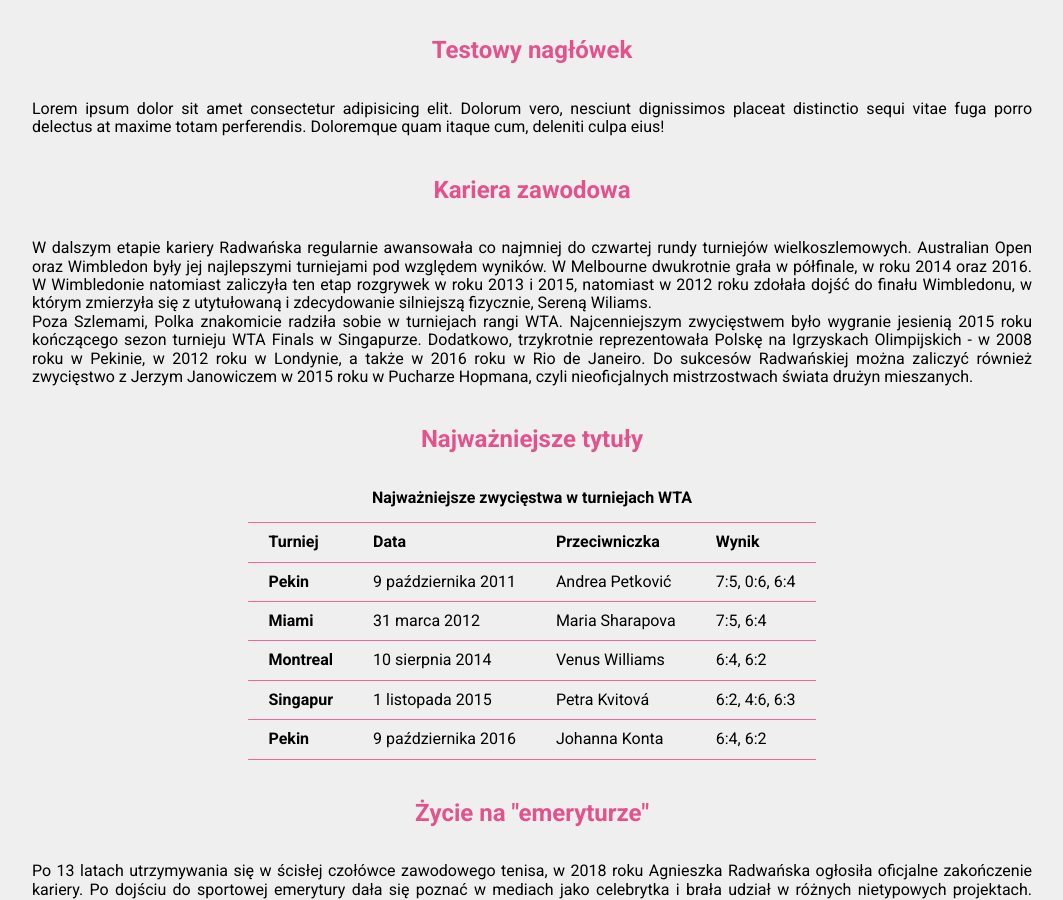
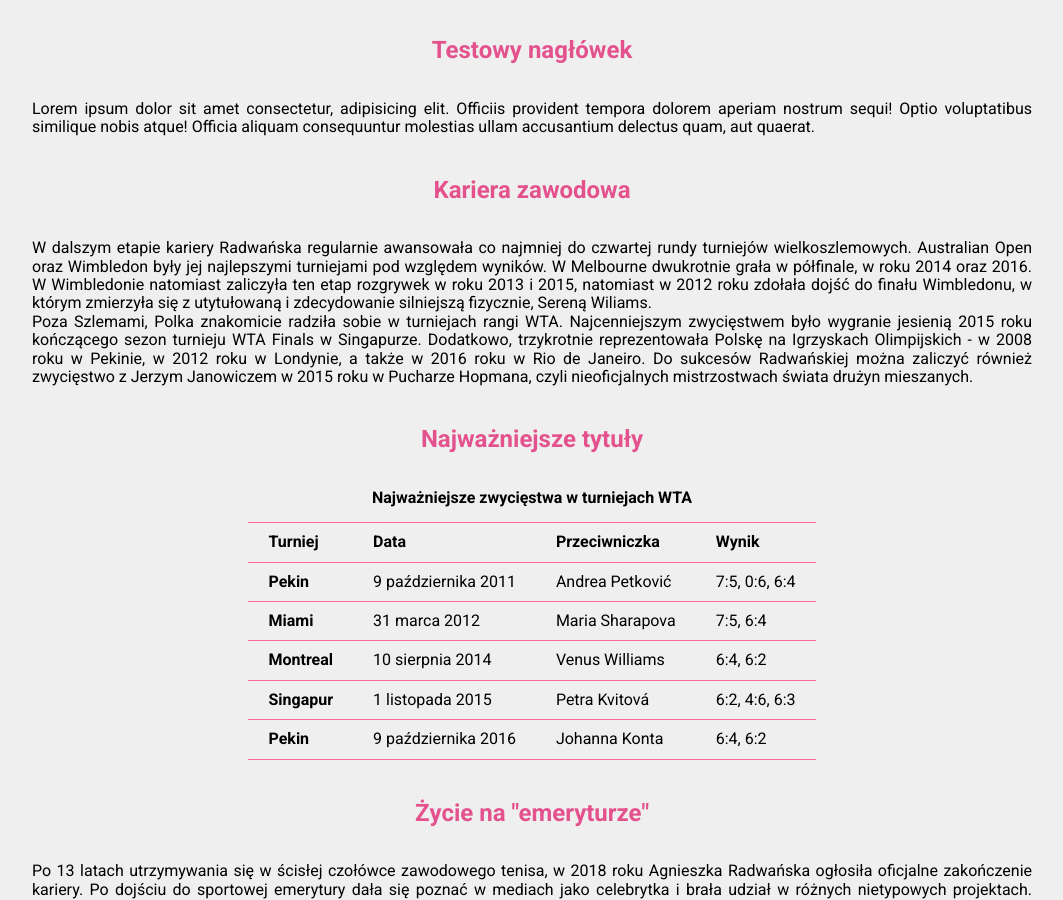
Before and after one commit to jacob-jk/homepage, a plain HTML site: page index.html in a window 1280 px wide. Shown: the part 1623-2523 px from the top of the page, without its empty margins (108-1171 px from the left). Drawn offline with nearby package versions, Linux system fonts and the light colour scheme.

Commit message:
changed text in a test section

```diff
--- a/index.html
+++ b/index.html
@@ -109,7 +109,7 @@
     </section>
     <section id="początki-na-korcie" class="section">
         <h2 class="section__header">Testowy nagłówek</h2>
-        <p>Lorem ipsum dolor sit amet consectetur adipisicing elit. Dolorum vero, nesciunt dignissimos placeat distinctio sequi vitae fuga porro delectus at maxime totam perferendis. Doloremque quam itaque cum, deleniti culpa eius!
+        <p>Lorem ipsum dolor sit amet consectetur, adipisicing elit. Officiis provident tempora dolorem aperiam nostrum sequi! Optio voluptatibus similique nobis atque! Officia aliquam consequuntur molestias ullam accusantium delectus quam, aut quaerat.
         </p>
     </section>
 
```
